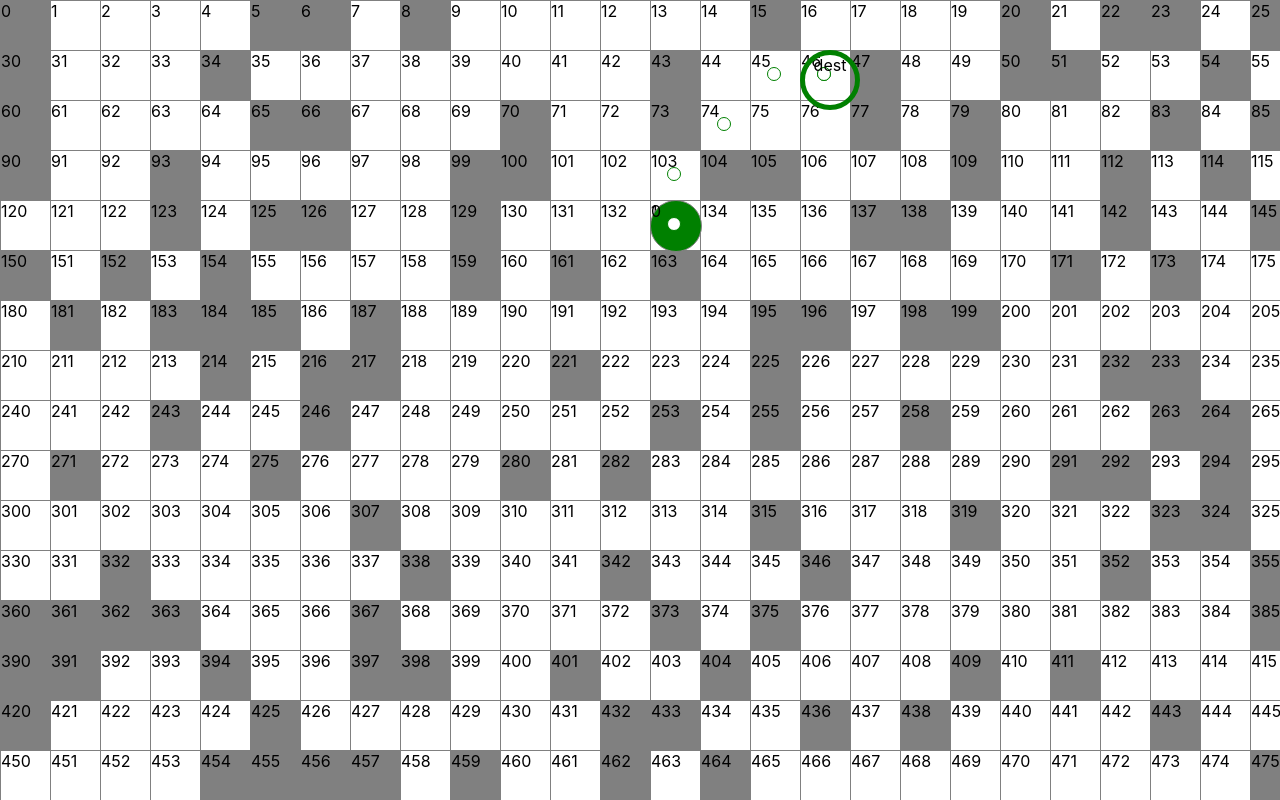
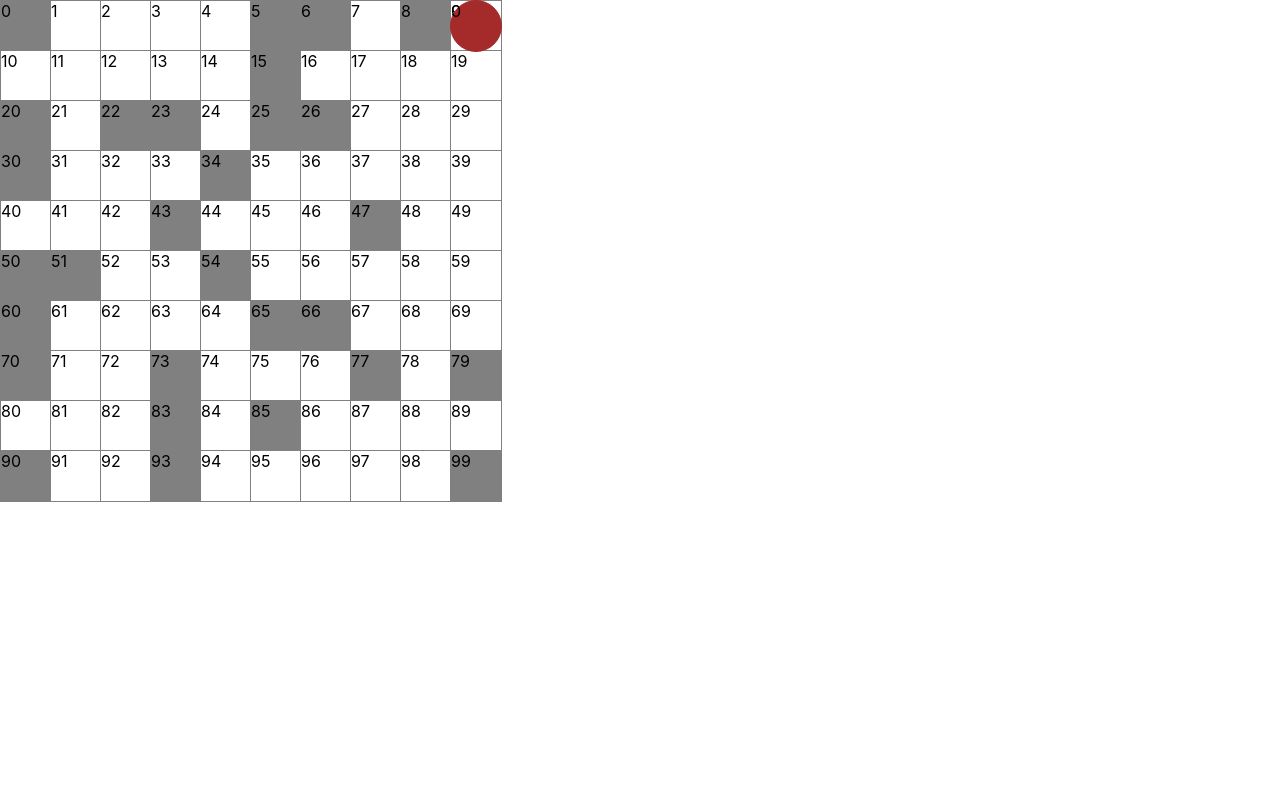
Before and after one commit to OscarEstudioSKR/PixelPlanet, a React (Create React App) app: page / in a window 1280 px wide. Built offline with nearby package versions, Linux system fonts and the light colour scheme.

Commit message:
Arreglado fallo en esquinas

```diff
--- a/src/App.css
+++ b/src/App.css
@@ -1,5 +1,4 @@
 .App{
     width: 100vw;
     height: 100vh;
-
 }
--- a/src/App.js
+++ b/src/App.js
@@ -11,7 +11,9 @@ import DibujarMapa from './js/mapa.js';
 //MOTOR DEL JUEGO
 
   crearTabla();
-  crearObjeto(44);
+
+  crearObjeto(54);
+
 
 //TALLER DE PRUEBAS
 
--- a/src/js/configMap.js
+++ b/src/js/configMap.js
@@ -22,6 +22,8 @@ export function crearTabla(){
 }
 
 export function crearObjeto(idPos){
+    let listaColores = ['red', 'blue', 'green', 'yellow', 'black', 'pink', 'purple', 'orange', 'aqua', 'brown', 'coral', 'chartreuse'];
+
     db.seres.push(
         {
             'id': db.seres.length,
@@ -31,6 +33,7 @@ export function crearObjeto(idPos){
             'ruta': [],
             'posIntermedia': idToPos(idPos),
             'velocidad': 1,
+            'color': listaColores[Math.floor(Math.random()*listaColores.length)],
 
         }
     )
--- a/src/js/db.js
+++ b/src/js/db.js
@@ -2,7 +2,7 @@
 export var db =
 {
   'config':{
-    'numCasillas': 30,
+    'numCasillas': 10,
     'tamCasilla': 50,
     'tablaVacia': {
       'id': 0,
--- a/src/js/seresIA.js
+++ b/src/js/seresIA.js
@@ -40,9 +40,8 @@ export class DibujarSeres extends Component {
                 }
             }else{
                 //Cambio de acción
-                ser.dest = [Math.floor(Math.random()*30), Math.floor(Math.random()*30)];
+                ser.dest = [Math.floor(Math.random()*29), Math.floor(Math.random()*29)];
 
-                console.log('Lucy: Nuevo destino '+ser.dest+'<');
             }
         }
 
@@ -69,27 +68,16 @@ export class DibujarSeres extends Component {
             'top': ser.pos[1]*this.state.tam,
             'height': this.state.tam,
             'width': this.state.tam,
-            'background': 'green',
-            'border': '1px solid gray',
+            'background': ser.color,
+            'border': "1px solid",
+            'borderColor': ser.color,
             'borderRadius': '50%',
         }
-        let styleDest = {
-            'position': 'fixed',
-            'zIndex': 2,
-            'left': ser.dest[0]*this.state.tam,
-            'top': ser.dest[1]*this.state.tam,
-            'height': this.state.tam,
-            'width': this.state.tam,
-            'background': 'none',
-            'border': '5px solid green',
-            'borderRadius': '70%',
-            'textAlign': 'center',
-        }
+
 
         return (
             <div style={styleSer}>
                 <div>{this.state.id}</div>
-                <div style={styleDest}>dest</div>
 
                 {ser.ruta.map((pos)=>{
                     return <div style={{
@@ -100,8 +88,7 @@ export class DibujarSeres extends Component {
                         'height': this.state.tam/4,
                         'width': this.state.tam/4,
                         'borderRadius': '50%',
-                        'border': '1px solid green',
-                        'background': 'white',
+                        'background': ser.color,
                     }}></div>
                 })}
 
--- a/src/js/tabla.js
+++ b/src/js/tabla.js
@@ -21,19 +21,19 @@ export function vecinos(id){
     //Arriba
     if(id - numCasillas >= 0){arrTemp.push(id - numCasillas)}
     //Arriba-Derecha
-    if(id - numCasillas +1 >= 0 && idToPos( id-numCasillas+1 )[1] === idToPos(id)[1]-1){ arrTemp.push(id - numCasillas +1)}
+    if(id - numCasillas +1 >= 0 && idToPos( id-numCasillas+1 )[1] === idToPos(id-numCasillas)[1]){ arrTemp.push(id - numCasillas +1)}
     //Derecha
     if(idToPos(id+1)[1] === idToPos(id)[1]){arrTemp.push(id+1);}
     //Abajo-Derecha
-    if(id + numCasillas +1 >= 0 && idToPos( id+numCasillas+1 )[1] === idToPos(id)[1]+1){ arrTemp.push(id + numCasillas +1)}
+    if(id + numCasillas +1 < casillasTotales-1 && idToPos( id+numCasillas+1 )[1] === idToPos(id+numCasillas)[1]){ arrTemp.push(id + numCasillas +1)}
     //Abajo
-    if(id + numCasillas < casillasTotales){arrTemp.push(id + numCasillas)}
+    if(id + numCasillas < casillasTotales-1){arrTemp.push(id + numCasillas)}
     //Abajo-Izquierda
-    if(id + numCasillas -1 >= 0 && idToPos( id+numCasillas-1 )[1] === idToPos(id)[1]+1){ arrTemp.push(id + numCasillas -1)}
+    if(id + numCasillas -1 < casillasTotales-1 && idToPos( id+numCasillas+1 )[1] === idToPos(id+numCasillas)[1]){ arrTemp.push(id + numCasillas -1)}
     //Izquierda
     if(idToPos(id-1)[1] === idToPos(id)[1]){arrTemp.push(id-1);}
     //Arriba-Izquierda
-    if(id - numCasillas -1 >= 0 && idToPos( id-numCasillas-1 )[1] === idToPos(id)[1]-1){ arrTemp.push(id - numCasillas -1)}
+    if(id - numCasillas -1 >= 0 && idToPos( id-numCasillas-1 )[1] === idToPos(id-numCasillas)[1]){ arrTemp.push(id - numCasillas -1)}
 
     return arrTemp;
 }
```
